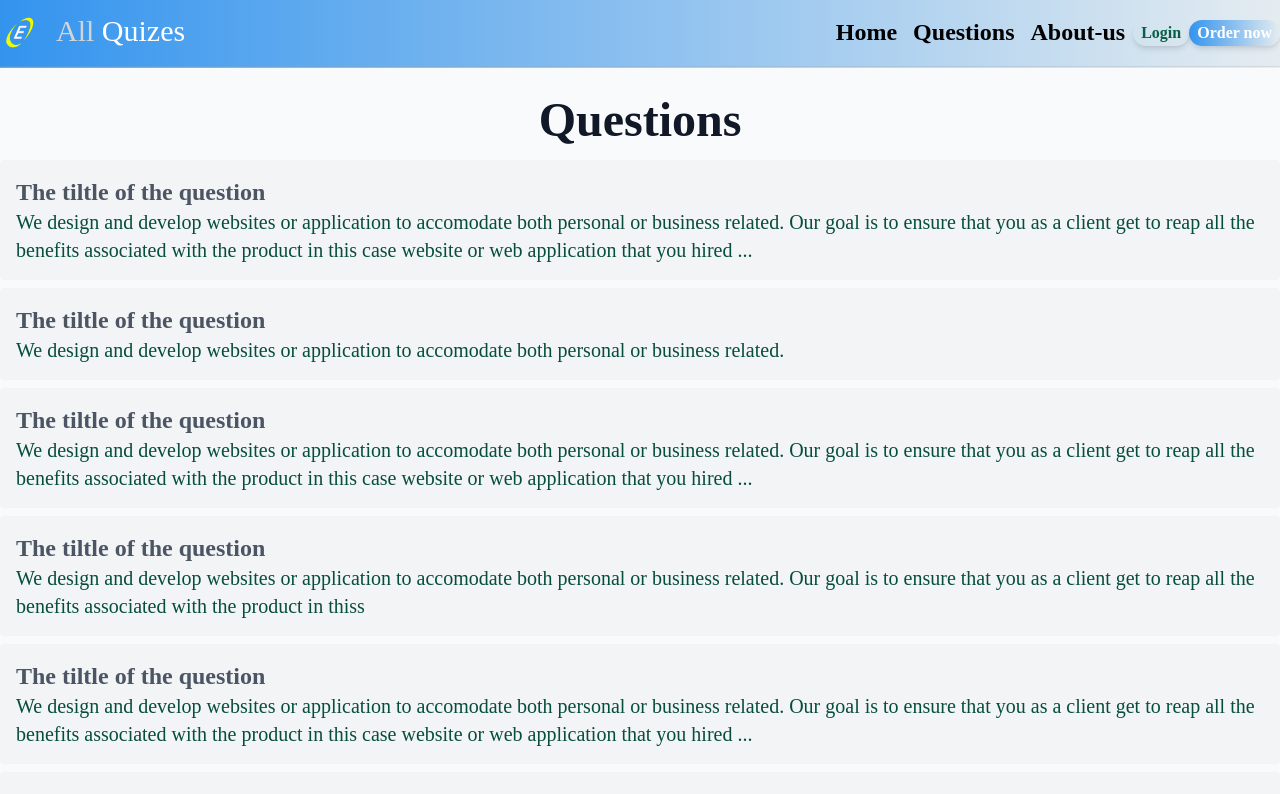
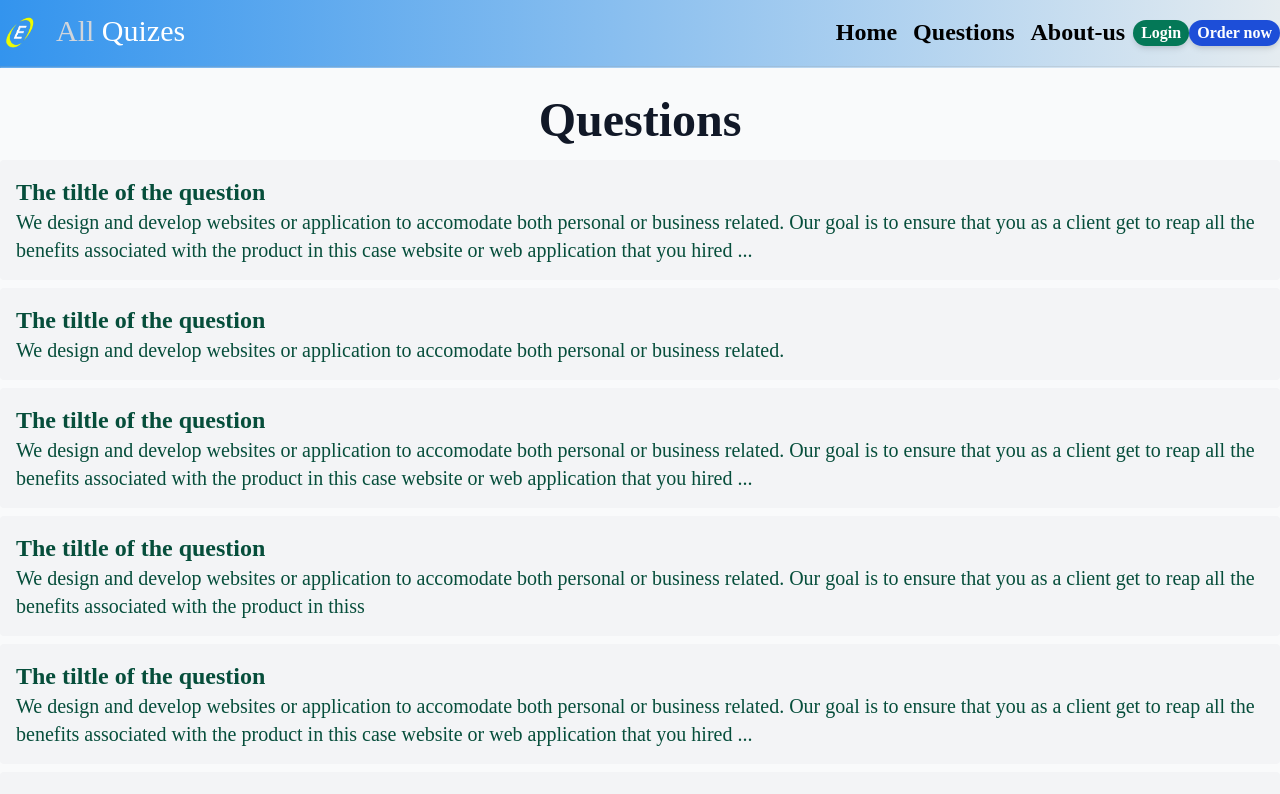
Before and after one commit to myrachanto/website-trial-run, a Nuxt app: page /questions in a window 1280 px wide. Shown: the top 794 px of the page. Built offline with nearby package versions, Linux system fonts and the light colour scheme; what vue-tawk would draw is missing.

Commit message:
login gree

```diff
--- a/components/component/question.vue
+++ b/components/component/question.vue
@@ -1,12 +1,12 @@
 <template>
      <div class="card1">
         <div class="cardbody">
+            <nuxt-link to="/questions/primera">
           <h1 class="title">The tiltle of the question</h1>
           <p class="cardbodyp">
-            <nuxt-link to="/questions/primera">
            {{elipso(item.description)}}
+          </p>
           </nuxt-link>
-          </p>
         </div>
         </div>
 </template>
--- a/components/layouts/Navbar.vue
+++ b/components/layouts/Navbar.vue
@@ -20,7 +20,7 @@
             Login
             </a>
           </div>
-      <div class="btn1 gradient"> <a :href="`https://app.topresearchpapers.com/signup`">
+      <div class="btn1"> <a :href="`https://app.topresearchpapers.com/signup`">
             Order now
             </a>
           </div>
@@ -97,10 +97,10 @@ export default {
   @apply mt-1 block no-underline px-2 py-1 text-lg lg:text-2xl text-black font-semibold rounded sm:mt-0 sm:ml-2;
 }
 .btnlogin{
-  @apply mx-auto lg:mx-0 no-underline px-2 py-1 font-bold rounded-full my-2 focus:outline-none shadow-md ;
+  @apply mx-auto lg:mx-0 no-underline px-2 py-1 font-bold rounded-full my-2 focus:outline-none shadow-md bg-green-700 ;
 }
 .btn1{
-  @apply mx-auto lg:mx-0 no-underline text-white  px-2 py-1 font-bold rounded-full my-2 focus:outline-none shadow-md ;
+  @apply mx-auto lg:mr-4 no-underline text-white  px-2 py-1 font-bold rounded-full my-2 focus:outline-none shadow-md bg-blue-700 ;
 }
 .hr{
   @apply border-b border-gray-100 opacity-25 my-0 py-0;
@@ -111,7 +111,7 @@ export default {
 a {
   @apply no-underline text-white;
 }
-.btnlogin a {
+/* .btnlogin a {
   @apply no-underline text-green-800;
-}
+} */
 </style>
--- a/pages/questions/primera.vue
+++ b/pages/questions/primera.vue
@@ -7,7 +7,7 @@
 
       </div>
     <div class="quizorder1">Our experts have answered this question before</div>
-    <div class="quizorder2">Order your fresh answer as we don't resell customers nswers to avoid plagiarism</div>
+    <div class="quizorder2">Order your fresh answer as we don't resell customers answers to avoid plagiarism</div>
     <a :href="`https://app.topresearchpapers.com/signup`"><div class="quizorder3">Order your customized answer written from scracth now</div></a>
     <div class="quizfoot">
           <a :href="`https://app.topresearchpapers.com/signup`"><button class="quizbtn">
```
